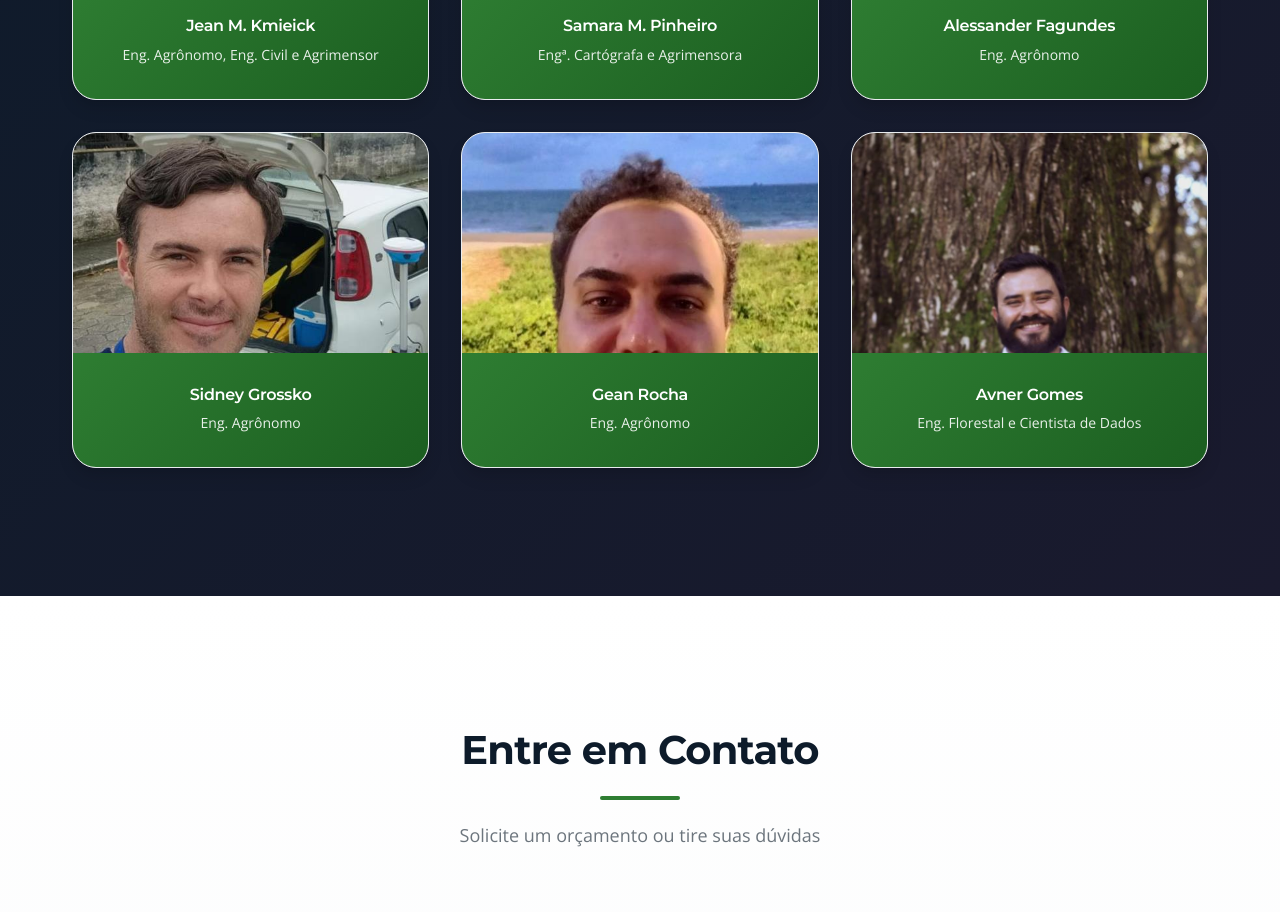
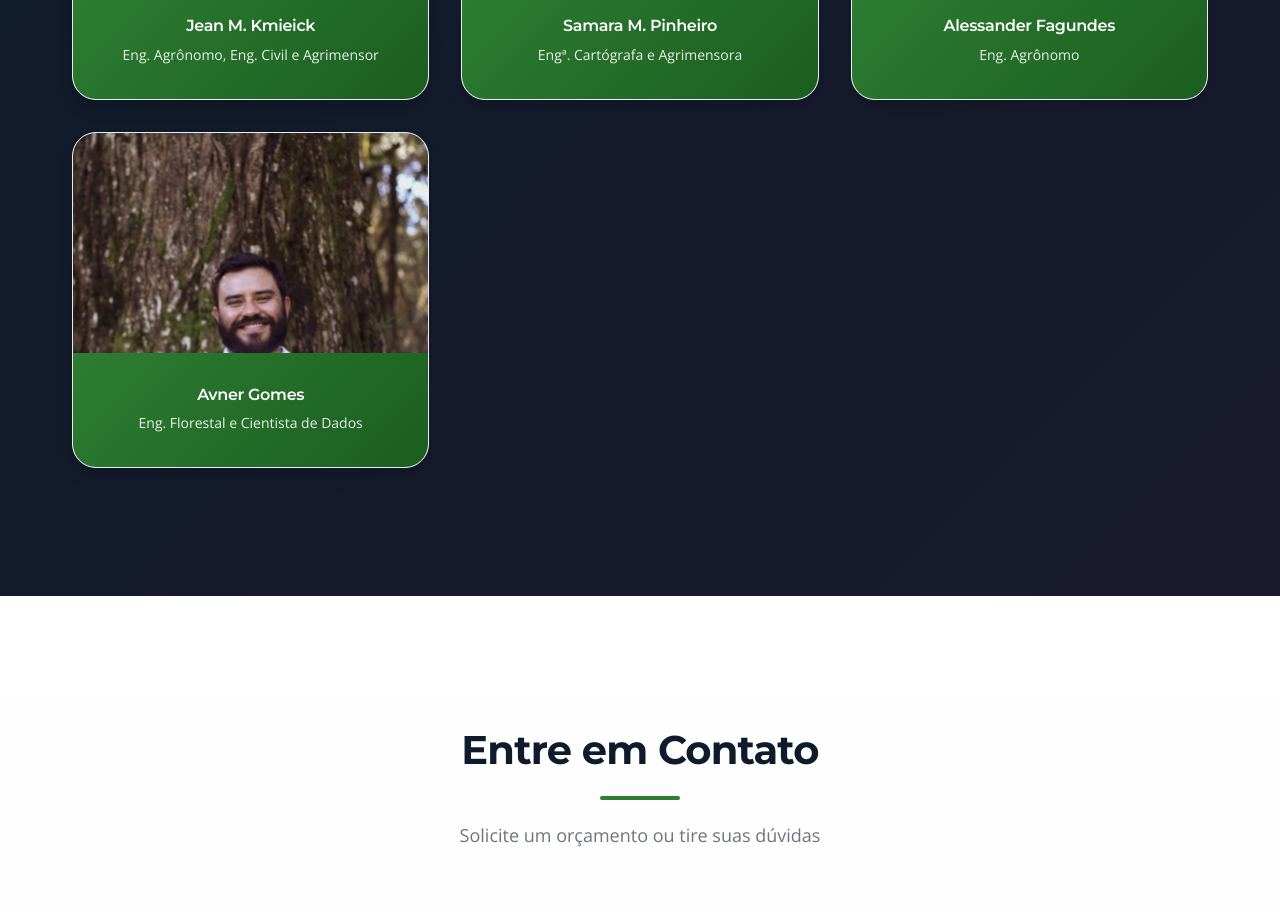
Before and after one commit to cwbtopo/cwbtopo.github.io, a plain HTML site: page index.html in a window 1280 px wide. Shown: the part 5480-6392 px from the top of the page. Drawn offline with nearby package versions, Linux system fonts and the light colour scheme; no server answers.

Commit message:
chore: remover cards do Sidney Grossko e Gean Rocha da equipe

```diff
--- a/index.html
+++ b/index.html
@@ -310,27 +310,6 @@
                     </div>
                 </div>
 
-                <!-- Membro 4 - Sidney -->
-                <div class="membro-card">
-                    <div class="membro-foto">
-                        <img src="images/equipe/sidney-grossko.jpg" alt="Sidney Grossko">
-                    </div>
-                    <div class="membro-info">
-                        <h3 class="membro-nome">Sidney Grossko</h3>
-                        <p class="membro-cargo">Eng. Agrônomo</p>
-                    </div>
-                </div>
-
-                <!-- Membro 5 - Gean -->
-                <div class="membro-card">
-                    <div class="membro-foto">
-                        <img src="images/equipe/gean-rocha.jpg" alt="Gean Rocha">
-                    </div>
-                    <div class="membro-info">
-                        <h3 class="membro-nome">Gean Rocha</h3>
-                        <p class="membro-cargo">Eng. Agrônomo</p>
-                    </div>
-                </div>
                 <!-- Membro 6 - Avner -->
                 <a href="https://avnergomes.github.io/portfolio/" target="_blank" rel="noopener noreferrer" class="membro-card" style="text-decoration: none; color: inherit;">
                     <div class="membro-foto">
```
